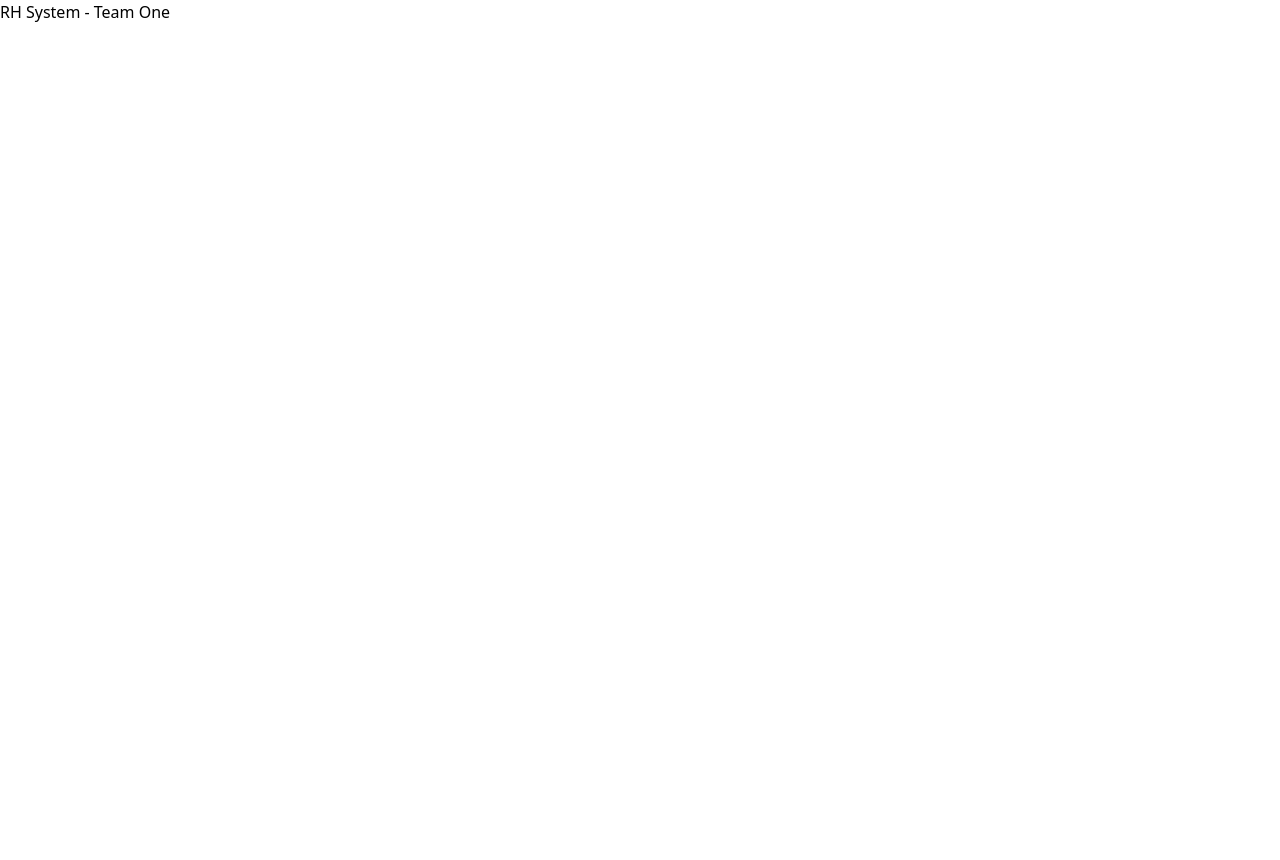
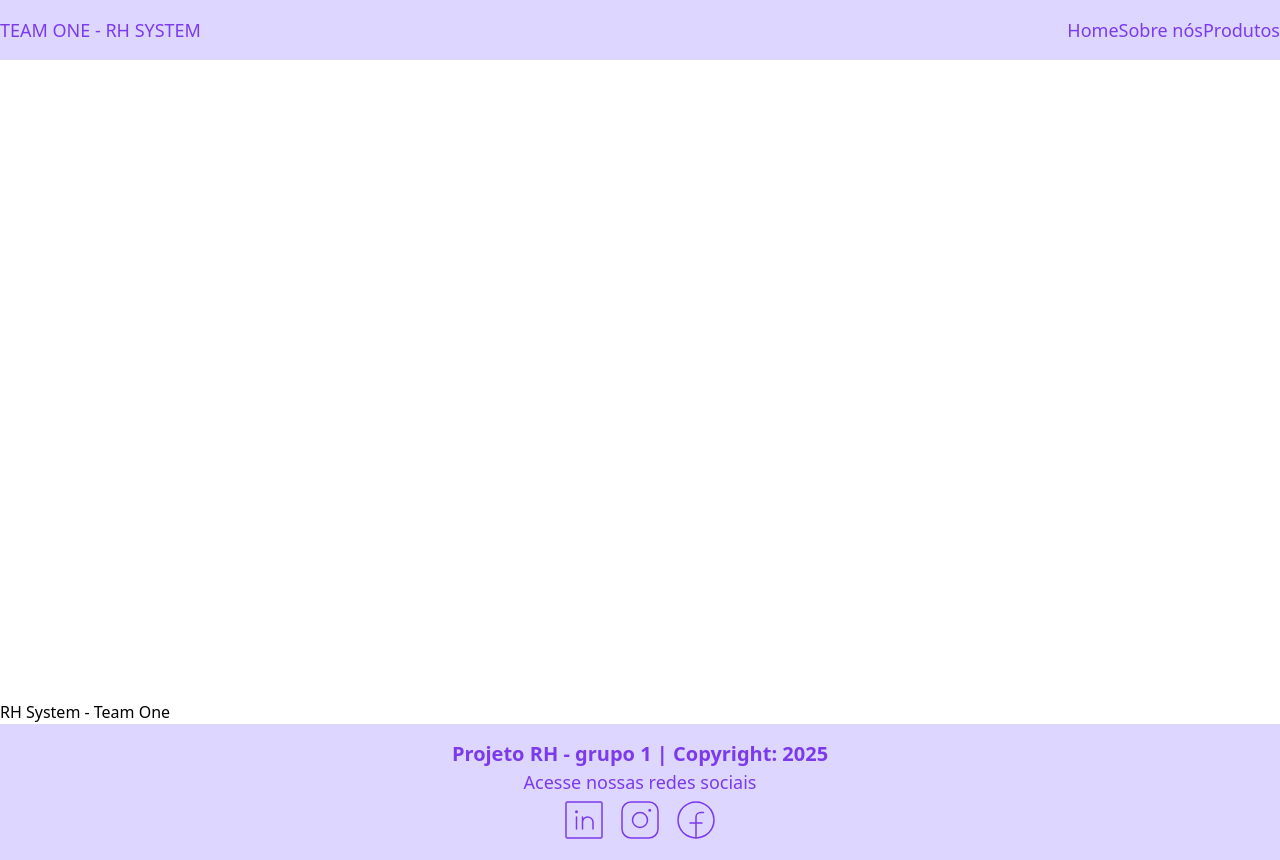
Before and after one commit to 1portodosporum/FrontendProjetoRH, a React (Vite) app: page / in a window 1280 px wide. Before the commit the page ends 800 px from the top, so only its background shows below. Built offline with nearby package versions, Linux system fonts and the light colour scheme.

Commit message:
add Navbar e Footer

```diff
--- a/package.json
+++ b/package.json
@@ -10,6 +10,7 @@
     "preview": "vite preview"
   },
   "dependencies": {
+    "@phosphor-icons/react": "^2.1.7",
     "react": "^18.3.1",
     "react-dom": "^18.3.1",
     "react-router-dom": "^7.1.3",
--- a/src/App.tsx
+++ b/src/App.tsx
@@ -1,10 +1,17 @@
 import './App.css'
+import Footer from './components/footer/Footer'
+import Navbar from './components/navbar/Navbar'
+
 
 function App() {
 
   return (
     <>
+     <Navbar/>
+     <div className="min-h-[80vh]"></div>
      <p>RH System - Team One</p>
+     <Footer />
+
     </>
   )
 }
--- a/src/components/footer/Footer.tsx
+++ b/src/components/footer/Footer.tsx
@@ -0,0 +1,26 @@
+import { FacebookLogo, InstagramLogo, LinkedinLogo } from '@phosphor-icons/react'
+
+function Footer() {
+
+    let data = new Date().getFullYear()
+
+    return (
+        <>
+            <div className="flex justify-center bg-violet-200 text-violet-600">
+                <div className="container flex flex-col items-center py-4">
+                    <p className='text-xl font-bold'>
+                            Projeto RH - grupo 1 | Copyright: {data}
+                        </p>
+                    <p className='text-lg font-thin'>Acesse nossas redes sociais</p>
+                    <div className='flex gap-2'>
+                        <LinkedinLogo size={48} weight='thin' />
+                        <InstagramLogo size={48} weight='thin' />
+                        <FacebookLogo size={48} weight='thin' />
+                    </div>
+                </div>
+            </div>
+        </>
+    )
+}
+
+export default Footer
--- a/src/components/navbar/Navbar.tsx
+++ b/src/components/navbar/Navbar.tsx
@@ -0,0 +1,29 @@
+import { Link } from "react-router-dom"
+
+function Navbar() {
+    return (
+        <>
+            <div className='w-full flex justify-center py-4
+            			   text-violet-600 bg-violet-200'>
+
+                <div className="container flex justify-between text-lg">
+                    TEAM ONE - RH SYSTEM
+
+                    <div className='flex gap-4'>
+                        {/*<Link to="/home" className="text-2xl font-bold">*/}
+                            Home
+                       {/*</Link>*/}
+                        {/*<Link to="/sobrenós" className="text-2xl font-bold">*/}
+                            Sobre nós
+                        {/*</Link>*/}
+                        {/*<Link to="/produtos" className="text-2xl font-bold">*/}
+                            Produtos
+                        {/*</Link>*/}
+                    </div>
+                </div>
+            </div>
+        </>
+    )
+}
+
+export default Navbar
```
Also changed, not shown: 1 other file (tests, documents, lock files or other folders).
